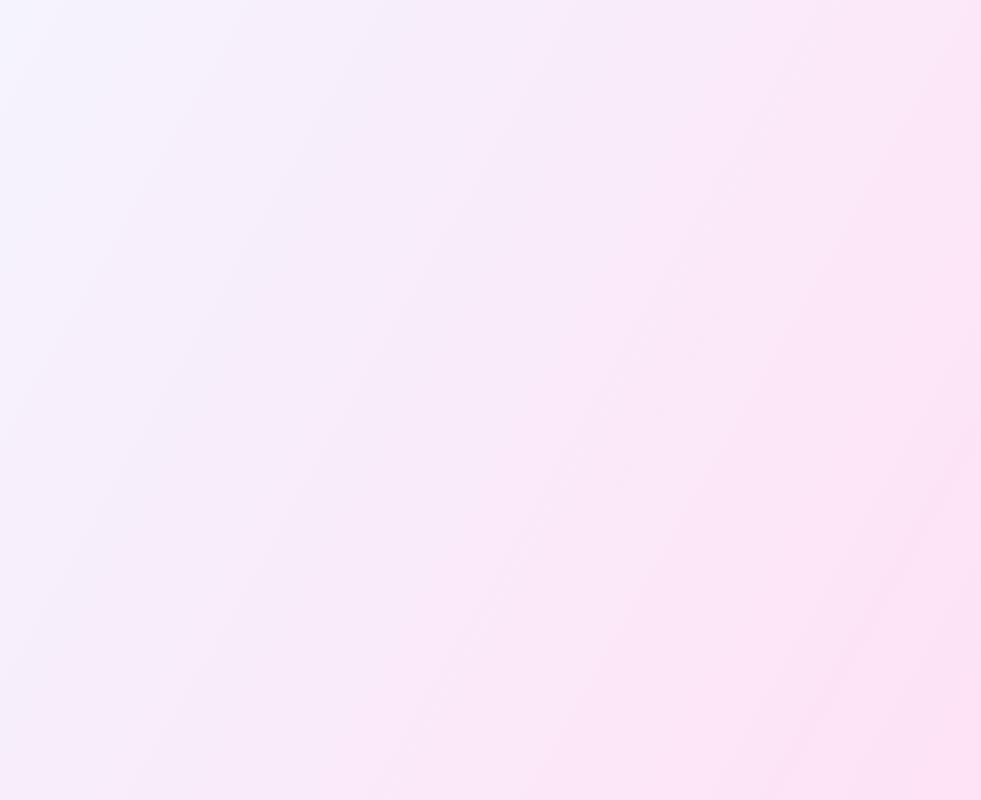
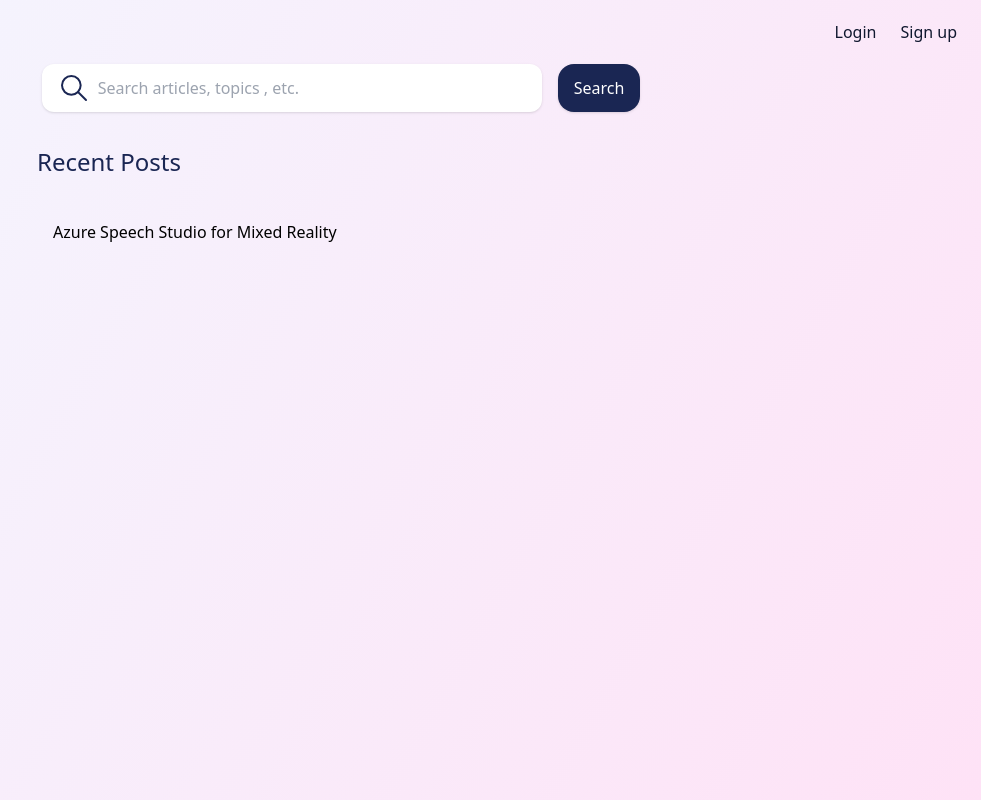
Before and after one commit to Sai-02/blog-site, a React (Create React App) app in the folder frontend/: page / in a window 1280 px wide. Before the commit this address had no page. Shown: the whole page, without its empty margins (299-1280 px from the left). Built offline with nearby package versions, Linux system fonts and the light colour scheme.

Commit message:
[add]: Home page added

```diff
--- a/frontend/src/App.js
+++ b/frontend/src/App.js
@@ -1,4 +1,7 @@
 import { BrowserRouter as Router, Routes, Route } from "react-router-dom";
+import Blog from "./components/Blog/Blog";
+import CreateBlog from "./components/CreateBlog/CreateBlog";
+import Home from "./components/Home/Home";
 import Login from "./components/Login/Login";
 import Signup from "./components/Signup/Signup";
 function App() {
@@ -13,6 +16,9 @@ function App() {
         <Routes>
           <Route path="/login" element={<Login />} />
           <Route path="/signup" element={<Signup />} />
+          <Route path="/blog/:id" element={<Blog />} />
+          <Route path="/create/blog" element={<CreateBlog />} />
+          <Route path="/" element={<Home />} />
         </Routes>
       </Router>
     </div>
--- /dev/null
+++ b/frontend/src/components/Home/Home.js
@@ -0,0 +1,44 @@
+import React from "react";
+import { Link } from "react-router-dom";
+import searchIcon from "../../assets/searchIcon.svg";
+const Home = () => {
+  return (
+    <div className="p-4">
+      <nav className="flex justify-end gap-2">
+        <Link to="/login">
+          <div className="cursor-pointer text-[#10182F] hover:text-white hover:bg-[#10182F] py-1 px-2 rounded">
+            Login
+          </div>
+        </Link>
+        <Link to="/signup">
+          <div className="cursor-pointer text-[#10182F] hover:text-white hover:bg-[#10182F] py-1 px-2 rounded">
+            Sign up
+          </div>
+        </Link>
+      </nav>
+      <div className="mt-4 flex flex-col sm:flex-row justify-center gap-4 items-center">
+        <div className="flex items-center bg-white sm:max-w-[700px] sm:min-w-[500px] rounded-xl p-4 gap-2 py-2 shadow">
+          <img src={searchIcon} alt="" className="w-[32px] h-[32px]" />
+          <input
+            type="text"
+            className="grow"
+            placeholder="Search articles, topics , etc."
+          />
+        </div>
+        <div className="">
+          <button className="bg-[#1A2653] px-4 h-[48px] text-white text-[1rem] rounded-[1rem] shadow">
+            Search
+          </button>
+        </div>
+      </div>
+      <div className="mt-[2rem] md:px-[20rem]">
+        <h1 className="text-[#1A2653] text-[24px] text-left">Recent Posts</h1>
+        <div className="text-left mt-[2rem] hover:bg-white cursor-pointer py-2 px-4 hover:shadow rounded">
+          <div className="">Azure Speech Studio for Mixed Reality</div>
+        </div>
+      </div>
+    </div>
+  );
+};
+
+export default Home;
```
Also changed, not shown: frontend/src/assets/searchIcon.svg (added).
